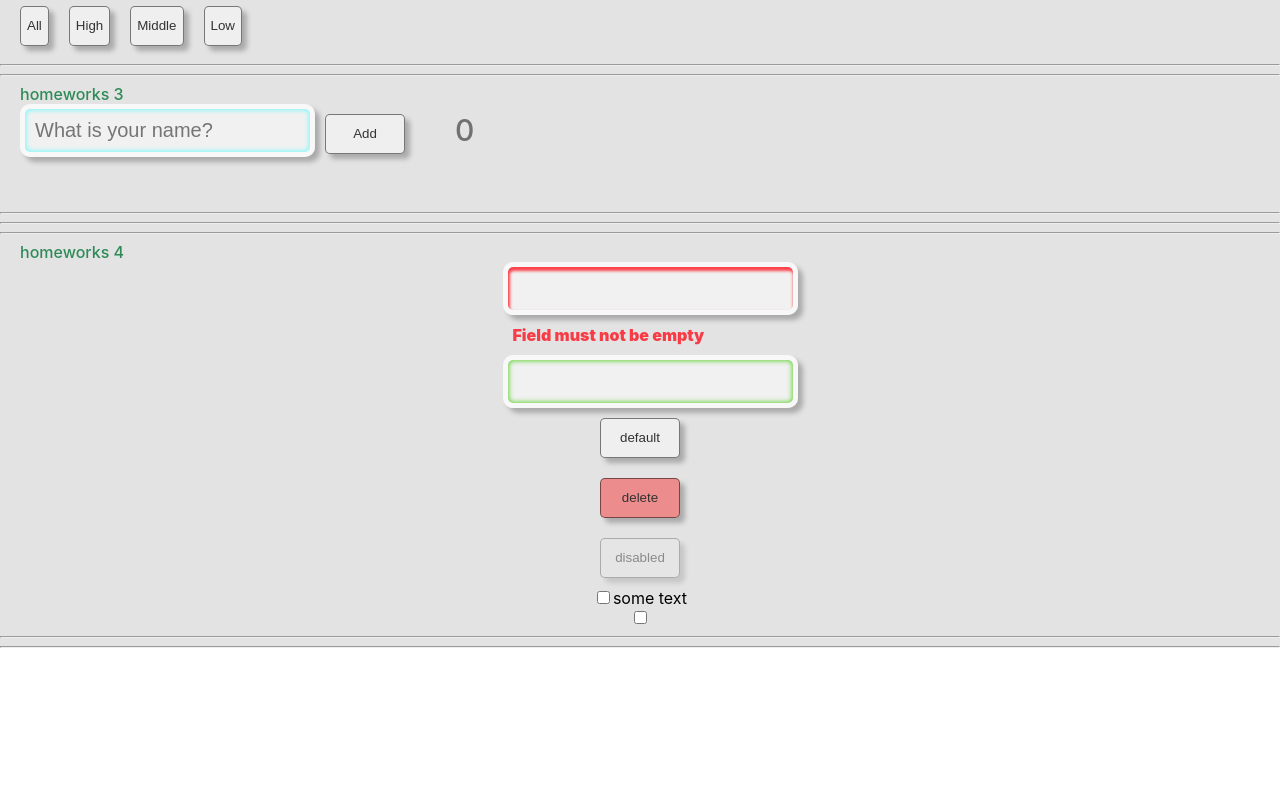
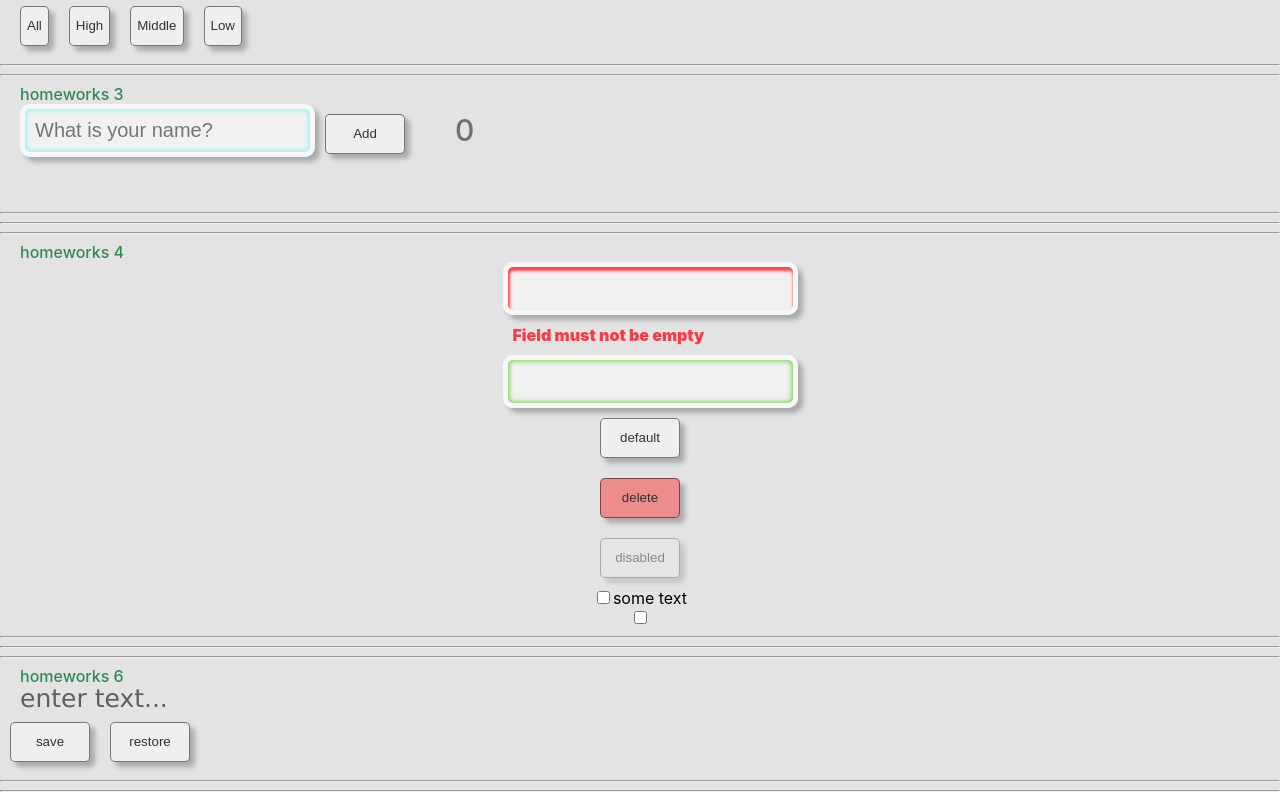
Before and after one commit to Metaloziz/homeworks-my, a React (Create React App) app: page /#/ in a window 1280 px wide. Shown: the part 420-1220 px from the top of the page. Before the commit the page ends 1076 px from the top, so only its background shows below. Built offline with nearby package versions, Linux system fonts and the light colour scheme.

Commit message:
6_HW_did_need_more_css

```diff
--- a/src/p2-homeworks/h5/pages/PreJunior.tsx
+++ b/src/p2-homeworks/h5/pages/PreJunior.tsx
@@ -3,6 +3,7 @@ import HW1 from '../../h1/HW1'
 import HW2 from '../../h2/HW2'
 import HW3 from '../../h3/HW3'
 import HW4 from '../../h4/HW4'
+import HW6 from "../../h6/HW6";
 
 function PreJunior() {
     return (
@@ -11,8 +12,7 @@ function PreJunior() {
             <HW2/>
             <HW3/>
             <HW4/>
-            {/*<HW6/>*/}
-
+            <HW6/>
         </div>
     )
 }
--- /dev/null
+++ b/src/p2-homeworks/h6/HW6.module.css
@@ -0,0 +1,7 @@
+
+.title {
+    margin-left: 20px;
+    margin-bottom: 50px;
+    color: seagreen;
+    font-weight: 500;
+}
--- a/src/p2-homeworks/h6/HW6.tsx
+++ b/src/p2-homeworks/h6/HW6.tsx
@@ -2,21 +2,27 @@ import React, {useState} from 'react'
 import SuperEditableSpan from './common/c4-SuperEditableSpan/SuperEditableSpan'
 import SuperButton from '../h4/common/c2-SuperButton/SuperButton'
 import {restoreState, saveState} from './localStorage/localStorage'
+import s from "../h6/HW6.module.css";
 
 function HW6() {
     const [value, setValue] = useState<string>('')
 
     const save = () => {
-        saveState<string>('editable-span-value', value)
+        if (value) {
+            saveState<string>('editable-span-value', value)
+            setValue('')
+        }
+
     }
     const restore = () => {
-        // setValue()
+        let oldValue: string = restoreState('editable-span-value', '')
+        setValue(oldValue)
     }
 
     return (
         <div>
             <hr/>
-            homeworks 6
+            <span className={s.title}> homeworks 6 </span>
 
             {/*should work (должно работать)*/}
             <div>
--- /dev/null
+++ b/src/p2-homeworks/h6/common/c4-SuperEditableSpan/SuperEditableSpan.module.css
@@ -0,0 +1,9 @@
+.spanClassName {
+    color: rgba(0, 0, 0, 0.58);
+    font-family: 'Verdana', sans-serif;
+    font-size: 25px;
+    line-height: 26px;
+    text-indent: 30px;
+
+    margin: 20px;
+}
--- a/src/p2-homeworks/h6/common/c4-SuperEditableSpan/SuperEditableSpan.tsx
+++ b/src/p2-homeworks/h6/common/c4-SuperEditableSpan/SuperEditableSpan.tsx
@@ -1,5 +1,6 @@
 import React, {DetailedHTMLProps, InputHTMLAttributes, HTMLAttributes, useState} from 'react'
 import SuperInputText from '../../../h4/common/c1-SuperInputText/SuperInputText'
+import s from './SuperEditableSpan.module.css'
 
 // тип пропсов обычного инпута
 type DefaultInputPropsType = DetailedHTMLProps<InputHTMLAttributes<HTMLInputElement>, HTMLInputElement>
@@ -31,22 +32,23 @@ const SuperEditableSpan: React.FC<SuperEditableSpanType> = (
     const {children, onDoubleClick, className, ...restSpanProps} = spanProps || {}
 
     const onEnterCallback = () => {
-        // setEditMode() // выключить editMode при нажатии Enter
+        setEditMode(false) // выключить editMode при нажатии Enter
+        // restProps.onChangeText(children)
 
         onEnter && onEnter()
     }
     const onBlurCallback = (e: React.FocusEvent<HTMLInputElement>) => {
-        // setEditMode() // выключить editMode при нажатии за пределами инпута
+        setEditMode(false) // выключить editMode при нажатии за пределами инпута+
 
         onBlur && onBlur(e)
     }
     const onDoubleClickCallBack = (e: React.MouseEvent<HTMLSpanElement, MouseEvent>) => {
-        // setEditMode() // включить editMode при двойном клике
+        setEditMode(true) // включить editMode при двойном клике+
 
         onDoubleClick && onDoubleClick(e)
     }
 
-    const spanClassName = `${'сделать красивый стиль для спана'} ${className}`
+    const spanClassName = `${s.spanClassName} ${className}`
 
     return (
         <>
```
